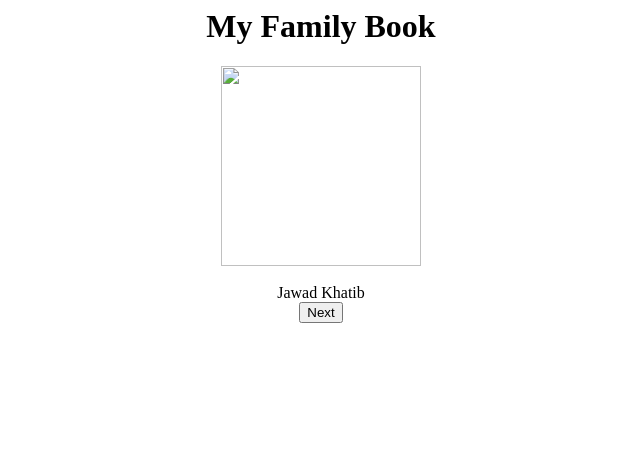
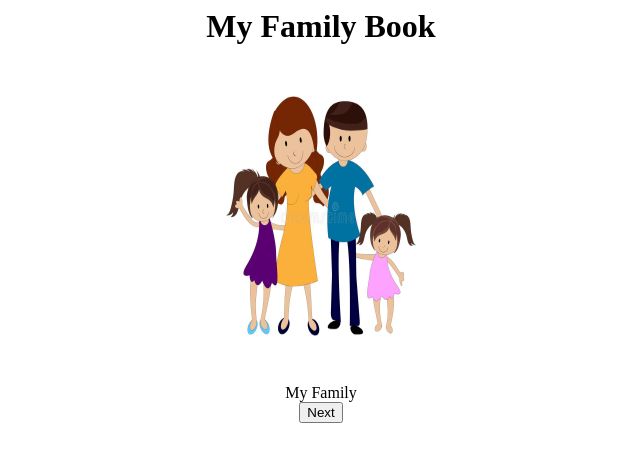
Before and after one commit to Aalia09/Project-78, a plain HTML site: page index.html in a window 1280 px wide. Both pictures are taken after a click on the button "Next". Shown: the whole page, without its empty margins (319-959 px from the left). Drawn offline with Linux system fonts and the light colour scheme.

Commit message:
Add files via upload

```diff
--- a/index.html
+++ b/index.html
@@ -21,14 +21,14 @@
 
 </html>
 <script>
-var names = ["Jawad Khatib", "Hasna Khatib", "Afrah Khatib"];
+var names = ["My Family", "Jawad Khatib", "Hasna Khatib", "Afrah Khatib"];
     var images = ["FAMILY.jpg" , "dad.jpg" , "mom.jpg" , "Elder sister.jpg"];
     var i = 0;
 function nextslide(){
-  document.getElementById("album").src=nextslide[i];
+  document.getElementById("album").src=images[i];
   document.getElementById("name").innerHTML=names[i];
   i++;
-  if (i == 3)
+  if (i == 4)
     {
       i=0;
     }
--- a/style.css
+++ b/style.css
@@ -1,3 +1,4 @@
 #album{
-   width: 200;
+   width: 200px;
+   height: 300px;
 }
```
